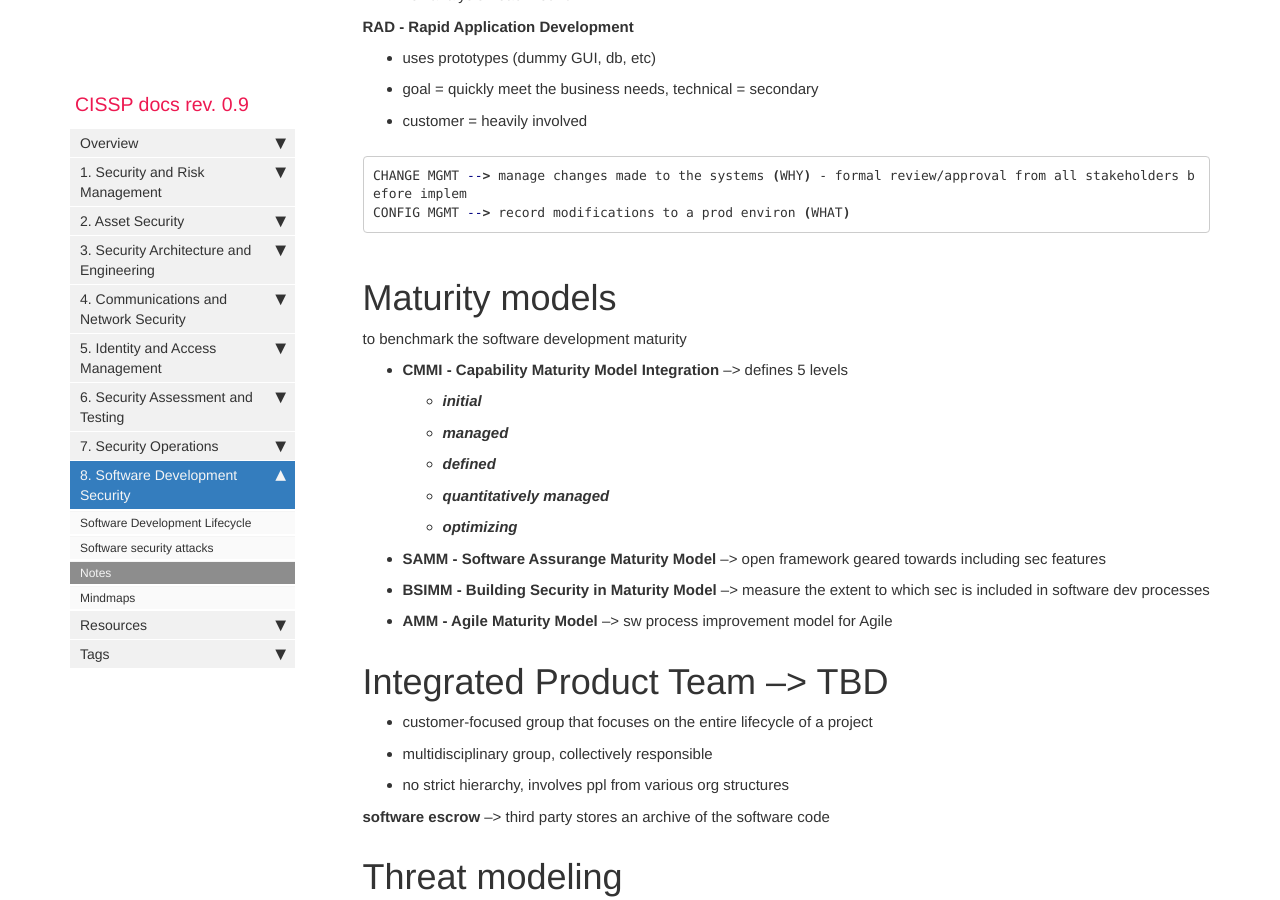
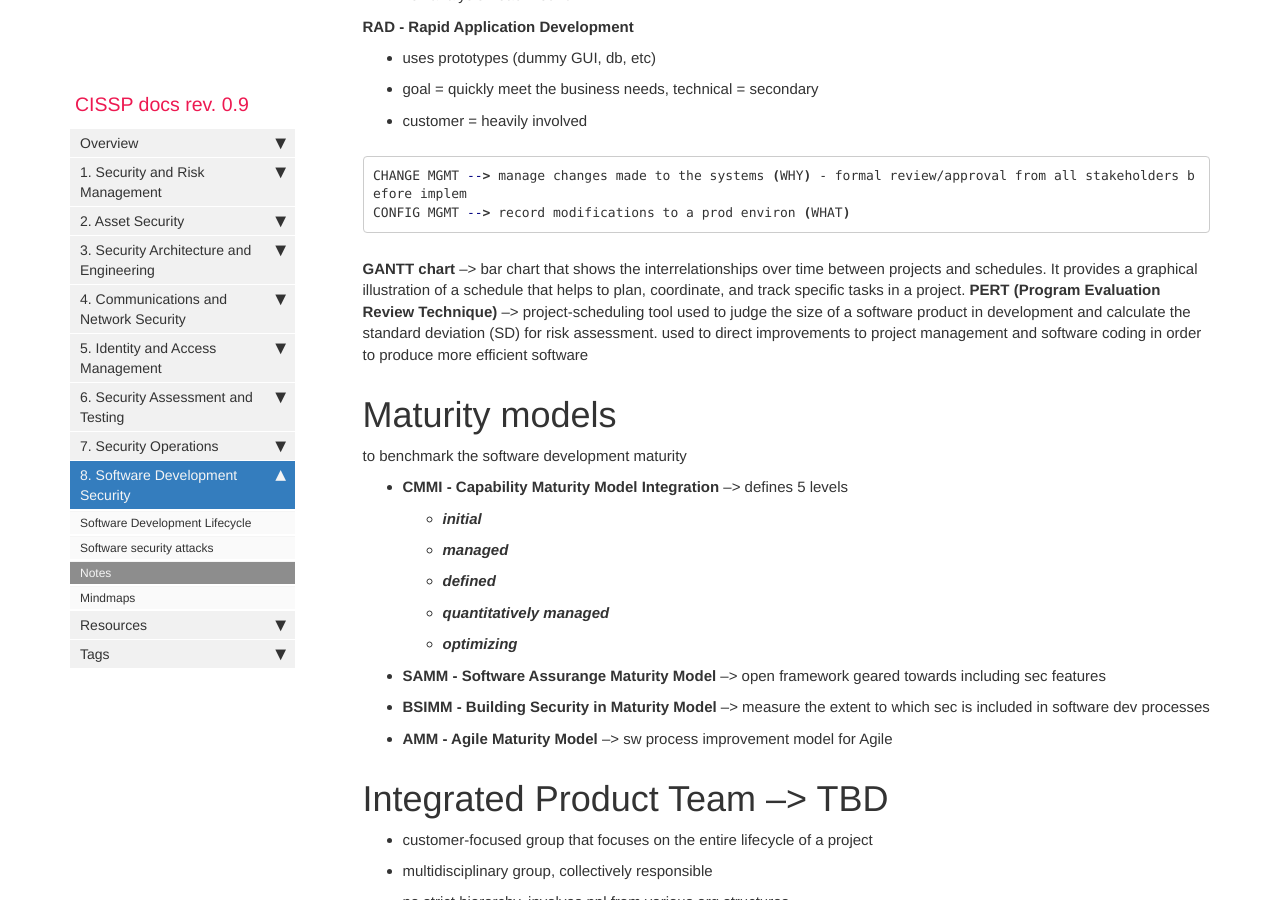
Before and after one commit to quaie/cissp, a Jekyll site: the page built from pages/mydoc/8_notes.md, in a window 1280 px wide and 900 px high, scrolled down 1977 px. Built offline with Jekyll 4.4.1, drawn with Linux system fonts in a browser that asks for light colours; comment, search, counter and statistics services are not loaded.

Commit message:
Update 8_notes.md

````diff
--- a/pages/mydoc/8_notes.md
+++ b/pages/mydoc/8_notes.md
@@ -83,6 +83,9 @@ CHANGE MGMT --> manage changes made to the systems (WHY) - formal review/approva
 CONFIG MGMT --> record modifications to a prod environ (WHAT)
 ```
 
+**GANTT chart** --> bar chart that shows the interrelationships over time between projects and schedules. It provides a graphical illustration of a schedule that helps to plan, coordinate, and track specific tasks in a project.
+**PERT (Program Evaluation Review Technique)** --> project-scheduling tool used to judge the size of a software product in development and calculate the standard deviation (SD) for risk assessment. used to direct improvements to project management and software coding in order to produce more efficient software
+
 # Maturity models
 to benchmark the software development maturity
 - **CMMI - Capability Maturity Model Integration** --> defines 5 levels
````
